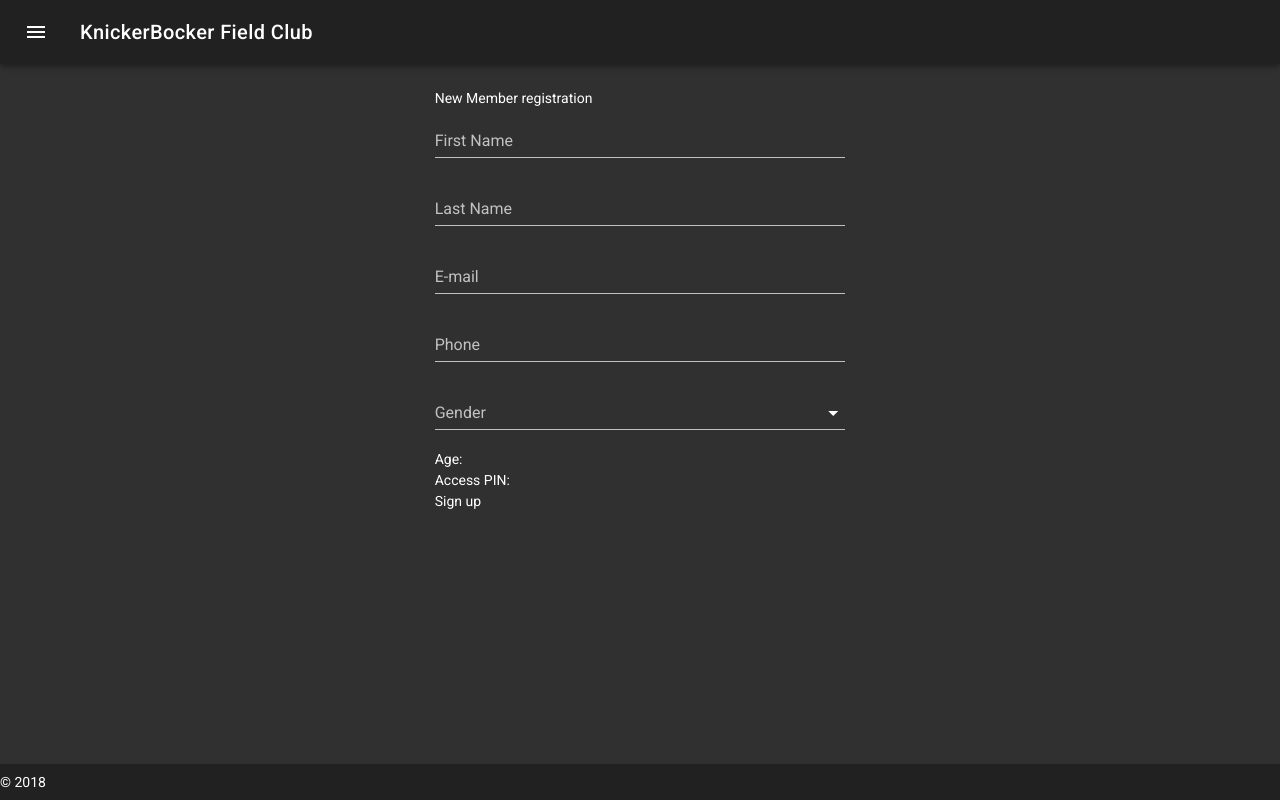
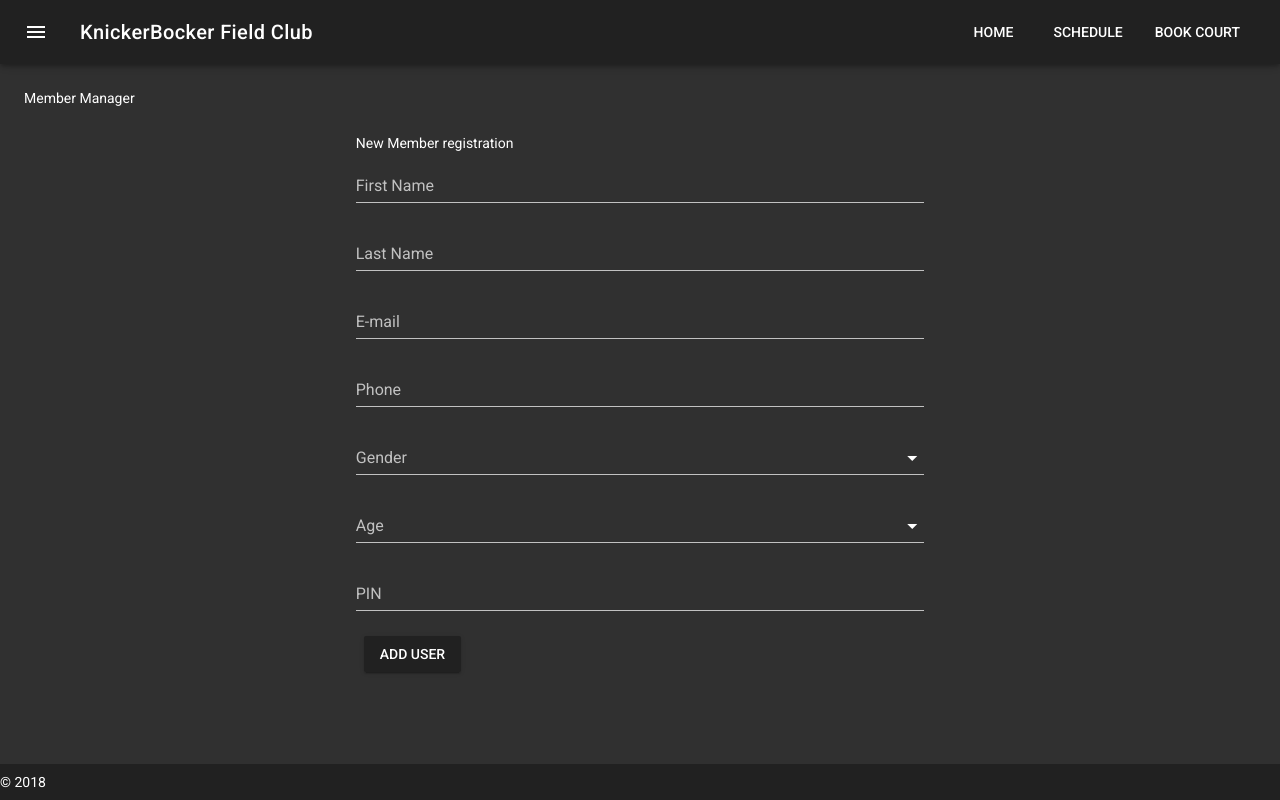
Before and after one commit to dfimiarz/clubhouse-frontend, a Vue app: page /members/new in a window 1280 px wide. Built offline with nearby package versions, Linux system fonts and the light colour scheme.

Commit message:
Implemented child router and upgraded member creation form to vuejs

```diff
--- a/src/App.vue
+++ b/src/App.vue
@@ -8,6 +8,38 @@
         app
       >
         <v-list dense>
+          <v-list-tile :to="{name: 'Home'}" exact="">
+            <v-list-tile-action>
+              <v-icon>home</v-icon>
+            </v-list-tile-action>
+            <v-list-tile-content>
+              <v-list-tile-title>Home</v-list-tile-title>
+            </v-list-tile-content>
+          </v-list-tile>
+          <v-list-tile>
+            <v-list-tile-action>
+              <v-icon>settings</v-icon>
+            </v-list-tile-action>
+            <v-list-tile-content>
+              <v-list-tile-title>Schedule</v-list-tile-title>
+            </v-list-tile-content>
+          </v-list-tile>
+          <v-list-tile :to="{name: 'NewBooking'}" exact="">
+            <v-list-tile-action>
+              <v-icon>home</v-icon>
+            </v-list-tile-action>
+            <v-list-tile-content>
+              <v-list-tile-title>New Booking</v-list-tile-title>
+            </v-list-tile-content>
+          </v-list-tile>
+          <v-list-tile  :to="{name: 'ManageMembers'}">
+            <v-list-tile-action>
+              <v-icon>people</v-icon>
+            </v-list-tile-action>
+            <v-list-tile-content>
+              <v-list-tile-title>Members</v-list-tile-title>
+            </v-list-tile-content>
+          </v-list-tile>
           <v-list-tile>
             <v-list-tile-action>
               <v-icon>dashboard</v-icon>
@@ -29,6 +61,12 @@
       <v-toolbar app fixed clipped-left>
         <v-toolbar-side-icon @click.stop="drawer = !drawer"></v-toolbar-side-icon>
         <v-toolbar-title>KnickerBocker Field Club</v-toolbar-title>
+        <v-spacer></v-spacer>
+        <v-toolbar-items class="hidden-sm-and-down">
+          <v-btn flat :to="{name: 'Home'}" exact>Home</v-btn>
+          <v-btn flat>Schedule</v-btn>
+          <v-btn flat :to="{name: 'NewBooking'}" exact>Book Court</v-btn>
+        </v-toolbar-items>
       </v-toolbar>
      <v-content>
        <router-view></router-view>
--- /dev/null
+++ b/src/components/MemberManager.vue
@@ -0,0 +1,31 @@
+<template>
+    <v-container fluid fill-height>
+        <v-layout justify-center align-baseline="">
+            <v-flex xs12>
+                Member Manager
+               <router-view></router-view>
+            </v-flex>
+        </v-layout>
+    </v-container>
+</template>
+
+<script>
+export default {
+  name: "MemberManager",
+  data: function() {
+    return {
+    };
+  },
+  methods: {
+
+  },
+  computed: {
+
+  }
+};
+</script>
+
+<!-- Add "scoped" attribute to limit CSS to this component only -->
+<style scoped>
+
+</style>
--- a/src/components/RegisterMember.vue
+++ b/src/components/RegisterMember.vue
@@ -1,8 +1,8 @@
 <template>
-    <v-container fluid fill-height>
+    <v-container>
         <v-layout justify-center align-baseline="">
-            <v-flex xs12 sm6 md4>
-                <div class="registermember">
+            <v-flex xs12 sm8 md6>
+
                 New Member registration
                 <v-form>
                     <div v-if="error" class="errcontainer">
@@ -11,41 +11,47 @@
                     <v-text-field
                         v-model="newMember.firstname"
                         label="First Name"
+                        autocomplete="on"
                         required>
                     </v-text-field>
                     <v-text-field
-                            v-model="lname"
+                        v-model="newMember.lastname"
                         label="Last Name"
                         required>
                     </v-text-field>
                     <v-text-field
-                            v-model="email"
+                        v-model="newMember.email"
                         label="E-mail"
                         required>
                     </v-text-field>
                     <v-text-field
-                            v-model="phone"
+                        v-model="newMember.phone"
                         label="Phone"
-                            required>
+                        required
+                    >
                     </v-text-field>
                     <v-select
                     :items="genderItems"
                     label="Gender"
+                    v-model="newMember.gender"
                     ></v-select>
+                    <v-select
+                    :items="ages"
+                    label="Age"
+                    v-model="newMember.age"
+                    ></v-select>
+                    <v-text-field
+                        v-model="newMember.pin"
+                        label="PIN"
+                        maxlength="6"
+                        required
+                        autocomplete="off">
+                    </v-text-field>
+                    <v-btn :disabled="loading" @click.prevent="addNewMember">
+                        Add User
+                    </v-btn>
+                </v-form>
 
-                        <div>
-                            <label for="age"> Age:</label>
-                            <select id="age" v-model.number="newMember.age">
-                                <option v-bind:value="a.val" :key="a.val" v-for="a in ages">{{ a.lbl }}</option>
-                            </select>
-                        </div>
-                        <div>
-                            <label for="pin">Access PIN:</label>
-                            <input type="text" id="pin" v-model="newMember.pin" autocomplete="off" maxlength="5" size="5">
-                        </div>
-                        <button @click.prevent="addNewMember" :disabled="loading">Sign up</button>
-                    </v-form>
-                </div>
             </v-flex>
         </v-layout>
     </v-container>
@@ -66,18 +72,18 @@ export default {
         pin: ""
       },
       ages: [
-        { val: "18", lbl: "18 +" },
-        { val: "17", lbl: "17" },
-        { val: "16", lbl: "16" },
-        { val: "15", lbl: "15" },
-        { val: "14", lbl: "14" },
-        { val: "13", lbl: "13" },
-        { val: "12", lbl: "12" },
-        { val: "11", lbl: "11" },
-        { val: "10", lbl: "10" },
-        { val: "9", lbl: "9" },
-        { val: "8", lbl: "8" },
-        { val: "7", lbl: "7" }
+        { value: "18", text: "18 +" },
+        { value: "17", text: "17" },
+        { value: "16", text: "16" },
+        { value: "15", text: "15" },
+        { value: "14", text: "14" },
+        { value: "13", text: "13" },
+        { value: "12", text: "12" },
+        { value: "11", text: "11" },
+        { value: "10", text: "10" },
+        { value: "9", text: "9" },
+        { value: "8", text: "8" },
+        { value: "7", text: "7" }
       ],
       genderItems: [
         { value: "M", text: "Male" },
--- a/src/router/index.js
+++ b/src/router/index.js
@@ -3,6 +3,7 @@ import Router from 'vue-router'
 import CourtGrid from '@/components/CourtGrid'
 import NotFound from '@/components/NotFound'
 import RegisterMember from '@/components/RegisterMember'
+import MemberManager from '@/components/MemberManager'
 import AddSession from '@/components/AddSession'
 
 Vue.use(Router)
@@ -10,17 +11,27 @@ Vue.use(Router)
 const routes = [
     {
       path: '/',
-      name: 'CourtGrid',
+      name: 'Home',
       component: CourtGrid
     },
     {
-      path: '/members/new',
-      name: 'RegisterMember',
-      component: RegisterMember
+      path: '/members',
+      component: MemberManager,
+      children: [
+        {
+          path : '',
+          component: RegisterMember,
+          name: 'ManageMembers',
+        },
+        {
+          path : 'new',
+          component: RegisterMember
+        }
+      ]
     },
     {
       path: '/sessions/new',
-      name: 'AddSession',
+      name: 'NewBooking',
       component: AddSession
     },
     {
```
Lines whose indentation alone changed are shown as unchanged.
